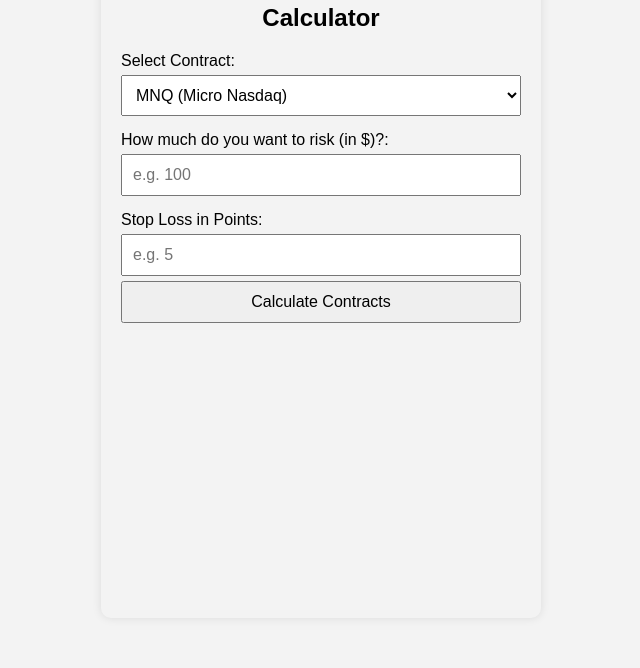
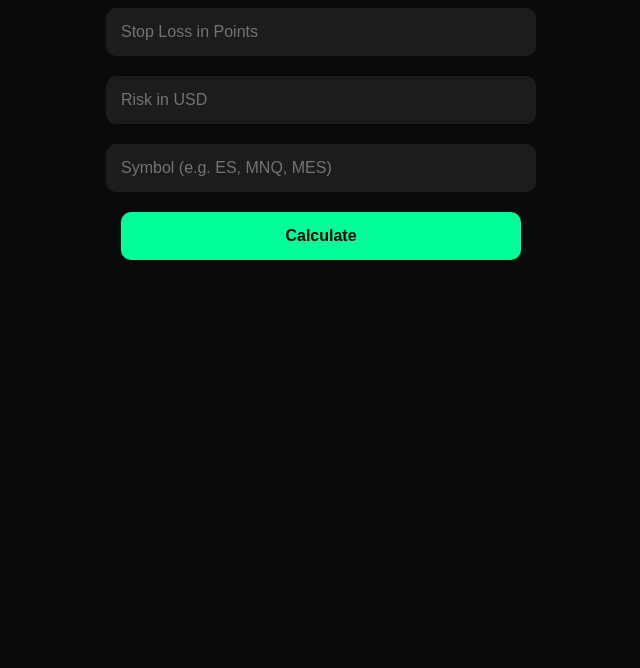
Before and after one commit to FM201/futures-calculator, a plain HTML site: page index.html in a window 1280 px wide. Shown: the part 132-800 px from the top of the page, without its empty margins (319-959 px from the left). Drawn offline with Linux system fonts and the light colour scheme.

Commit message:
Update index.html

```diff
--- a/index.html
+++ b/index.html
@@ -1,87 +1,97 @@
-!DOCTYPE html>
+<!DOCTYPE html>
 <html lang="en">
 <head>
   <meta charset="UTF-8">
-  <title>Futures Position Size Calculator</title>
+  <meta name="viewport" content="width=device-width, initial-scale=1.0">
+  <title>MintSizer - Futures Contract Calculator</title>
   <style>
     body {
-      font-family: Arial, sans-serif;
+      background-color: #0a0a0a;
+      color: #00ff99;
+      font-family: 'Segoe UI', Tahoma, Geneva, Verdana, sans-serif;
+      display: flex;
+      flex-direction: column;
+      align-items: center;
+      justify-content: center;
+      padding: 20px;
+    }
+    h1 {
+      font-size: 2.5rem;
+      margin-bottom: 20px;
+    }
+    input, button {
+      width: 90%;
       max-width: 400px;
-      margin: 50px auto;
-      padding: 20px;
+      padding: 15px;
+      margin: 10px;
+      border: none;
       border-radius: 10px;
-      background-color: #f3f3f3;
-      box-shadow: 0 0 10px rgba(0, 0, 0, 0.1);
+      font-size: 1rem;
     }
-    h2 {
-      text-align: center;
+    input {
+      background-color: #1c1c1c;
+      color: #00ff99;
     }
-    label {
-      display: block;
-      margin-top: 15px;
+    button {
+      background-color: #00ff99;
+      color: #000;
+      font-weight: bold;
+      cursor: pointer;
+      transition: background-color 0.3s;
     }
-    input, select, button {
-      width: 100%;
-      padding: 10px;
-      margin-top: 5px;
-      font-size: 16px;
+    button:hover {
+      background-color: #00cc7a;
     }
     #result {
       margin-top: 20px;
-      font-size: 18px;
-      text-align: center;
-      color: green;
+      font-size: 1.5rem;
+      color: #ffffff;
     }
   </style>
 </head>
 <body>
-  <h2>Futures Contract Position Size Calculator</h2>
 
-  <label for="contract">Select Contract:</label>
-  <select id="contract">
-    <option value="MNQ">MNQ (Micro Nasdaq)</option>
-    <option value="NQ">NQ (Nasdaq)</option>
-    <option value="MES">MES (Micro S&P)</option>
-    <option value="ES">ES (S&P)</option>
-  </select>
+  <h1>MintSizer</h1>
 
-  <label for="risk">How much do you want to risk (in $)?:</label>
-  <input type="number" id="risk" placeholder="e.g. 100" />
+  <input type="number" id="stopLoss" placeholder="Stop Loss in Points">
+  <input type="number" id="risk" placeholder="Risk in USD">
+  <input type="text" id="symbol" placeholder="Symbol (e.g. ES, MNQ, MES)">
 
-  <label for="stopLoss">Stop Loss in Points:</label>
-  <input type="number" id="stopLoss" placeholder="e.g. 5" />
+  <button onclick="calculateContracts()">Calculate</button>
 
-  <button onclick="calculateContracts()">Calculate Contracts</button>
-
-  <div id="result"></div>
+  <h2 id="result"></h2>
 
   <script>
-    const futuresData = {
-      MNQ: 2.0,
-      NQ: 20.0,
-      MES: 5.0,
-      ES: 50.0
+    const tickValues = {
+      'ES': 12.5,    // E-mini S&P 500
+      'MES': 1.25,   // Micro E-mini S&P 500
+      'NQ': 20,      // E-mini Nasdaq
+      'MNQ': 2,      // Micro E-mini Nasdaq
+      'CL': 10,      // Crude Oil
+      'GC': 10       // Gold
     };
 
     function calculateContracts() {
-      const contract = document.getElementById("contract").value;
+      const stopLoss = parseFloat(document.getElementById("stopLoss").value);
       const risk = parseFloat(document.getElementById("risk").value);
-      const slPoints = parseFloat(document.getElementById("stopLoss").value);
-      const resultDiv = document.getElementById("result");
+      const symbol = document.getElementById("symbol").value.toUpperCase();
 
-      if (isNaN(risk) || isNaN(slPoints) || slPoints <= 0 || risk <= 0) {
-        resultDiv.innerHTML = "⚠️ Please enter valid numbers for risk and stop loss.";
-        resultDiv.style.color = "red";
+      const tickValue = tickValues[symbol];
+
+      if (!tickValue) {
+        document.getElementById("result").innerText = "Unknown symbol! Supported: ES, MES, NQ, MNQ, CL, GC";
         return;
       }
 
-      const valuePerPoint = futuresData[contract];
-      const riskPerContract = valuePerPoint * slPoints;
-      const contracts = Math.floor(risk / riskPerContract);
+      if (isNaN(stopLoss) || isNaN(risk) || stopLoss <= 0 || risk <= 0) {
+        document.getElementById("result").innerText = "Enter valid numbers.";
+        return;
+      }
 
-      resultDiv.style.color = "green";
-      resultDiv.innerHTML = `➡ You should trade <strong>${contracts}</strong> contract(s) of ${contract} to stay within $${risk.toFixed(2)} risk.`;
+      const contracts = Math.floor(risk / (stopLoss * tickValue));
+      document.getElementById("result").innerText = `Contracts: ${contracts}`;
     }
   </script>
+
 </body>
 </html>
```
